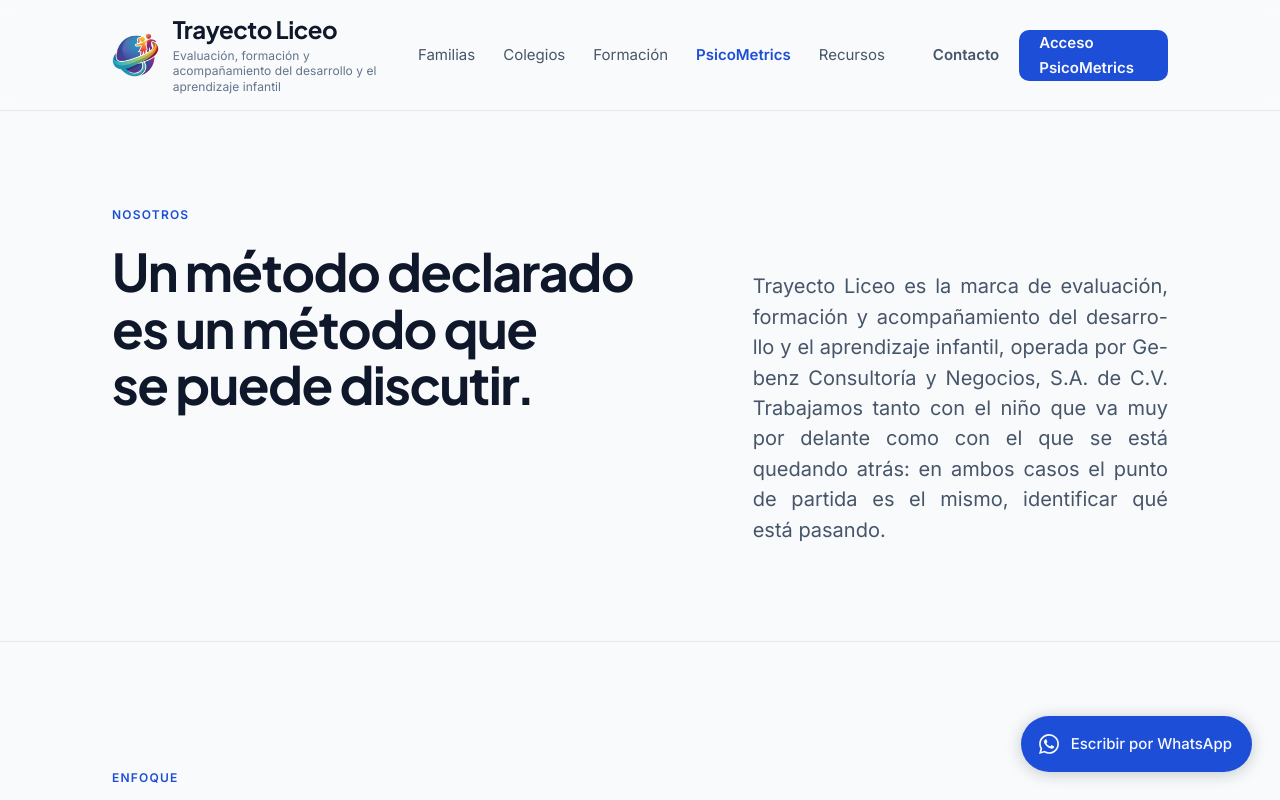
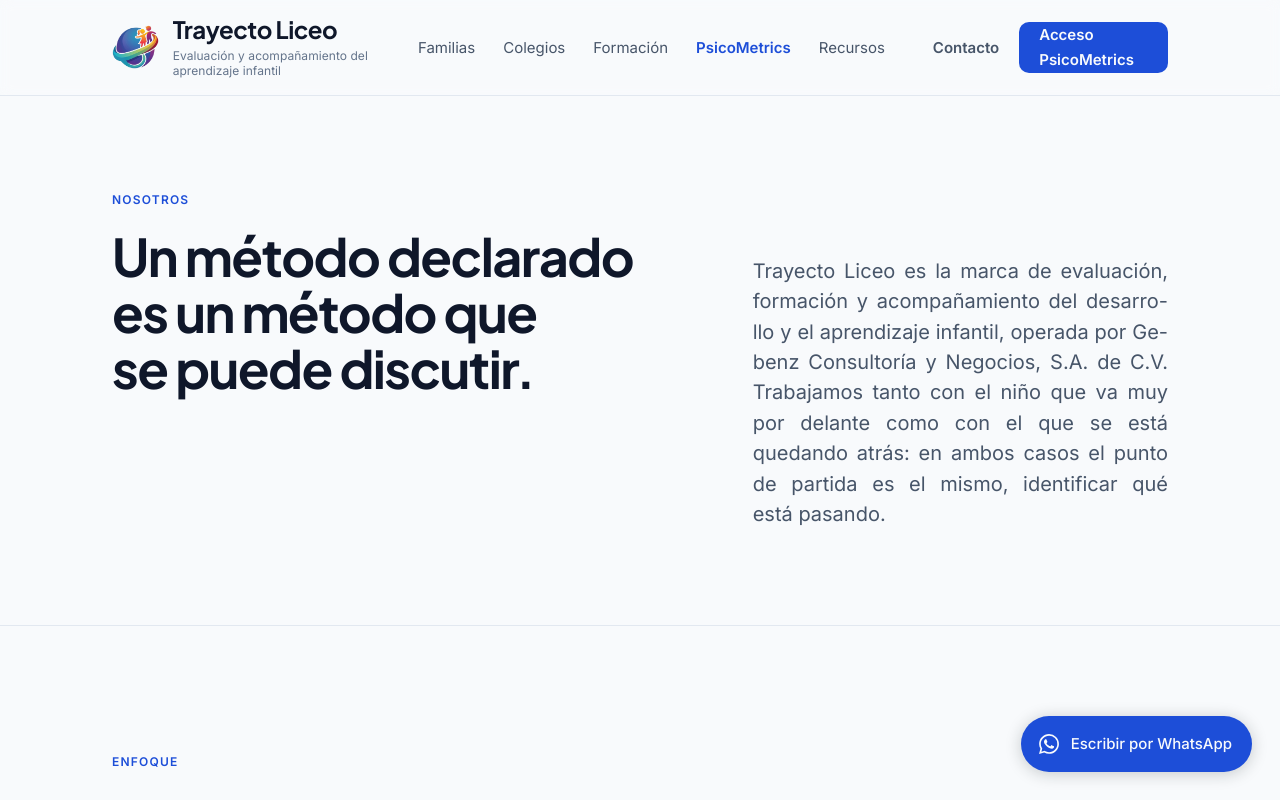
Before and after one commit to trayectoliceo-ux/trayectoliceo, a Next.js app: page /nosotros in a window 1280 px wide. Shown: the top 800 px of the page. Built offline with nearby package versions, Linux system fonts and the light colour scheme.

Commit message:
Descriptor corto y vigencia de creditos a 12 meses

```diff
--- a/src/content/psicometrics.ts
+++ b/src/content/psicometrics.ts
@@ -155,7 +155,7 @@
         precio: 'Desde [$49 USD]',
         detalle: 'Paquetes de 10, 20 o 50 informes',
         incluye: [
-          'Los créditos no caducan',
+          'Vigencia de 12 meses, que se renueva con cada compra',
           'Acceso a los seis módulos',
           'Descarga en formato editable',
           'Baremos, transferencias y acumulación normativa',
@@ -177,7 +177,7 @@
         destacado: false,
       },
     ],
-    nota: 'Los precios están en dólares estadounidenses. La facturación en México se emite en pesos al tipo de cambio del día.',
+    nota: 'Los precios están en dólares estadounidenses. La facturación en México se emite en pesos al tipo de cambio del día. Los créditos tienen vigencia de 12 meses y cualquier compra nueva reactiva el saldo completo y reinicia el plazo.',
   },
 
   preguntas: {
@@ -209,6 +209,16 @@
         respuesta:
           'Conservas el acceso para consultar y exportar tus expedientes. Los datos son tuyos y puedes llevártelos completos en cualquier momento.',
       },
+      {
+        pregunta: '¿Los créditos caducan?',
+        respuesta:
+          'Tienen vigencia de 12 meses, y cualquier compra nueva reactiva el saldo completo y reinicia el plazo. Avisamos por correo 60 y 15 días antes del vencimiento, y la fecha está siempre visible en tu panel.',
+      },
+      {
+        pregunta: '¿Cómo se verifica que un informe es auténtico?',
+        respuesta:
+          'Cada informe firmado lleva un folio y un código de verificación. Cualquiera puede comprobar en línea quién lo emitió, con qué cédula y en qué fecha, sin acceder al contenido clínico. Un documento alterado deja de coincidir con su registro.',
+      },
     ],
   },
 
--- a/src/content/sitio.ts
+++ b/src/content/sitio.ts
@@ -16,9 +16,9 @@
    * orientación: una familia con un hijo que va rezagado también tiene que
    * reconocerse en esta línea.
    */
-  descriptor: 'Evaluación, formación y acompañamiento del desarrollo y el aprendizaje infantil',
+  descriptor: 'Evaluación y acompañamiento del aprendizaje infantil',
   /** Versión corta, para espacios estrechos. */
-  descriptorCorto: 'Desarrollo y aprendizaje infantil',
+  descriptorCorto: 'Aprendizaje infantil',
   operadora: 'Gebenz Consultoría y Negocios, S.A. de C.V.',
   dominio: 'https://trayectoliceo.com',
   descripcionMeta:
```
